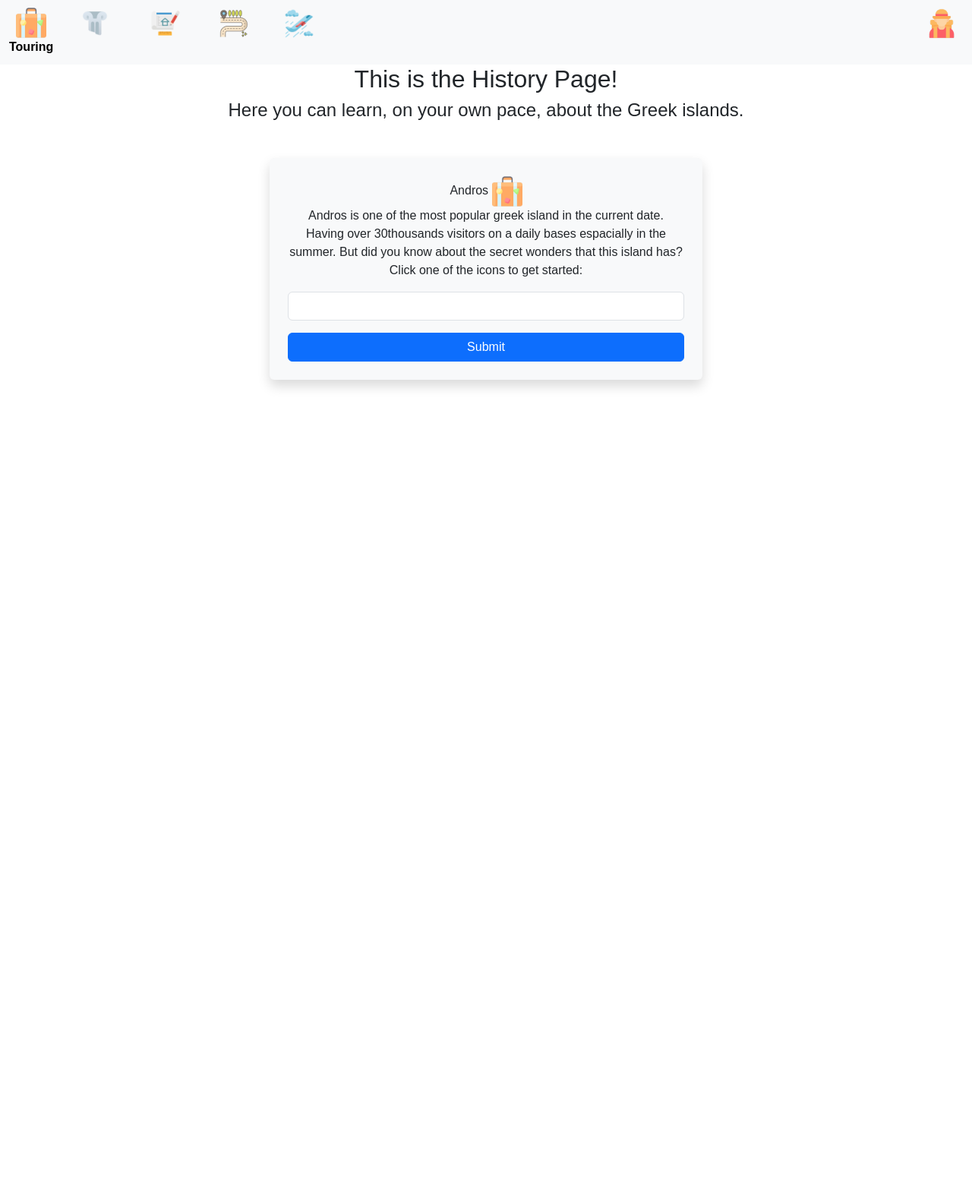
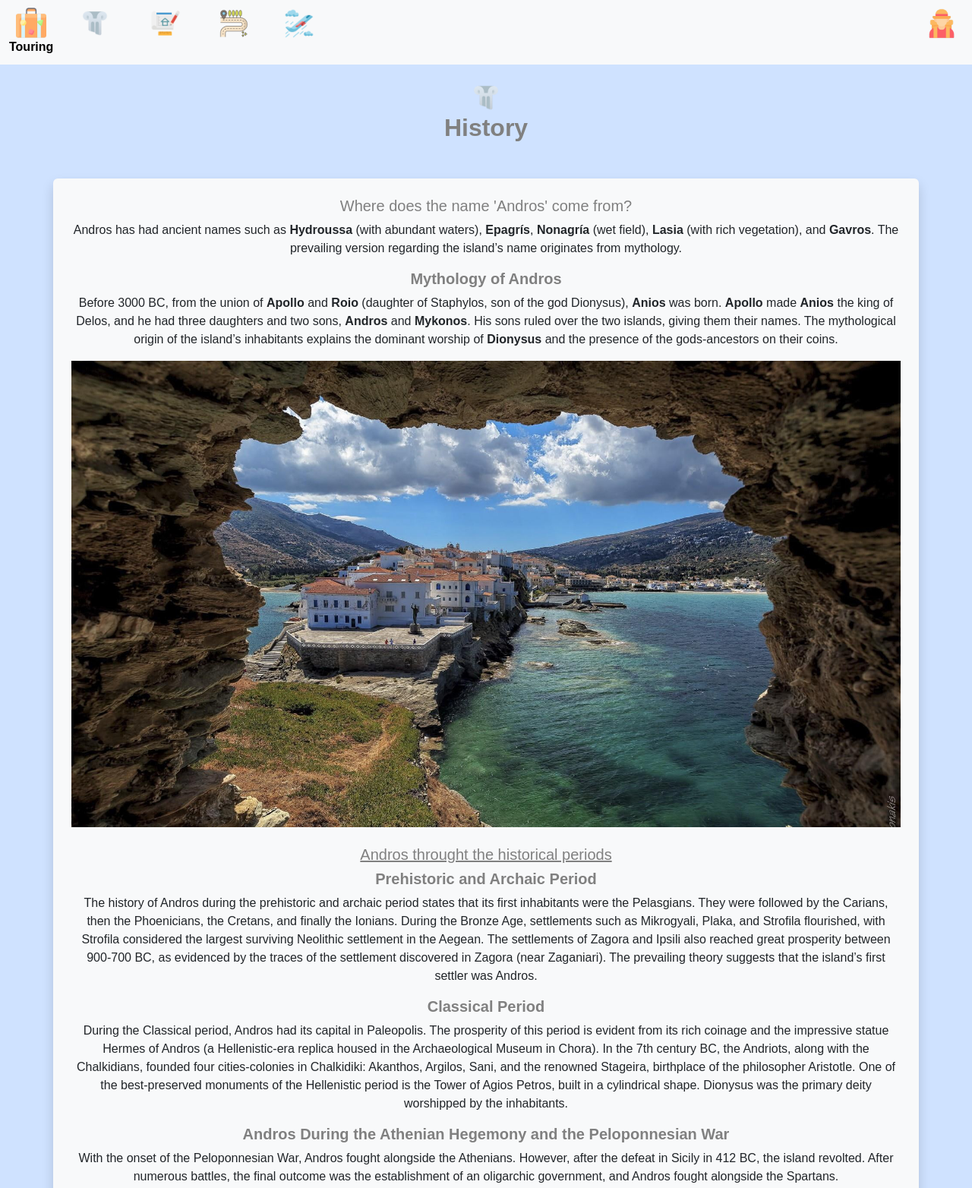
Before and after one commit to ThemisGon/Touring, a website: page history.html in a window 1280 px wide. Shown: the part 1-1565 px from the top of the page at 76% size. Before the commit the page ends 800 px from the top, so only its background shows below. Drawn offline with nearby package versions, Linux system fonts and the light colour scheme.

Commit message:
Starting HistoryPage
Ending the Home and starting History

```diff
--- a/history.html
+++ b/history.html
@@ -63,19 +63,30 @@
           </div>
         </div>
       </nav>
-      <h2> This is the History Page!</h2>
-      <h4> Here you can learn, on your own pace, about the Greek islands.</h4>
+      <br>
+      <img class="logo" src="images/history.png" alt="Login Icon">
+      <h2 style="color: gray;"> <b>History</b></h2>
       <div class="container my-5">
         <div class="row justify-content-center">
-          <div class="col-md-6 p-4 bg-light rounded shadow">
+          <div class="col-md-12 p-4 bg-light rounded shadow mx-auto">
             <form>
               <div class="mb-3">
-                <label for="email" class="form-label">Andros</label>
-                <img class="logo" src="images/touringlogo.png" alt="Touring Logo">
-                <p>Andros is one of the most popular greek island in the current date. Having over 30thousands visitors on a daily bases espacially in the summer. But did you know about the secret wonders that this island has? <br> Click one of the icons to get started:</p>
-                <input type="email" class="form-control" id="email">
+                <h5 style="color: gray;"> Where does the name 'Andros' come from?</h5>
+                <p>Andros has had ancient names such as <b>Hydroussa</b> (with abundant waters), <b>Epagrís</b>, <b>Nonagría</b> (wet field), <b>Lasia</b> (with rich vegetation), and <b>Gavros</b>. The prevailing version regarding the island’s name originates from mythology.</p>
+                <h5 style="color: gray;"> <b>Mythology of Andros</b></h5>
+                <p>Before 3000 BC, from the union of <b>Apollo</b> and <b>Roio</b> (daughter of Staphylos, son of the god Dionysus), <b>Anios</b> was born. <b>Apollo</b> made <b>Anios</b> the king of Delos, and he had three daughters and two sons, <b>Andros</b> and <b>Mykonos</b>. His sons ruled over the two islands, giving them their names. The mythological origin of the island’s inhabitants explains the dominant worship of <b>Dionysus</b> and the presence of the gods-ancestors on their coins.</p>
+                <img class="img-fluid" src="images/h1andros.jpg" alt="Touring Logo">
+                <br><br>
+                <h5 style="color: gray;"> <u>Andros throught the historical periods</u></h5>
+                <h5 style="color: gray;"> <b>Prehistoric and Archaic Period</b></h5>
+                <p>The history of Andros during the prehistoric and archaic period states that its first inhabitants were the Pelasgians. They were followed by the Carians, then the Phoenicians, the Cretans, and finally the Ionians. During the Bronze Age, settlements such as Mikrogyali, Plaka, and Strofila flourished, with Strofila considered the largest surviving Neolithic settlement in the Aegean. The settlements of Zagora and Ipsili also reached great prosperity between 900-700 BC, as evidenced by the traces of the settlement discovered in Zagora (near Zaganiari). The prevailing theory suggests that the island’s first settler was Andros.</p>
+                <h5 style="color: gray;"> <b>Classical Period</b></h5>
+                <p>During the Classical period, Andros had its capital in Paleopolis. The prosperity of this period is evident from its rich coinage and the impressive statue Hermes of Andros (a Hellenistic-era replica housed in the Archaeological Museum in Chora). In the 7th century BC, the Andriots, along with the Chalkidians, founded four cities-colonies in Chalkidiki: Akanthos, Argilos, Sani, and the renowned Stageira, birthplace of the philosopher Aristotle. One of the best-preserved monuments of the Hellenistic period is the Tower of Agios Petros, built in a cylindrical shape. Dionysus was the primary deity worshipped by the inhabitants.</p>
+                <h5 style="color: gray;"> <b>Andros During the Athenian Hegemony and the Peloponnesian War</b></h5>
+                <p>With the onset of the Peloponnesian War, Andros fought alongside the Athenians. However, after the defeat in Sicily in 412 BC, the island revolted. After numerous battles, the final outcome was the establishment of an oligarchic government, and Andros fought alongside the Spartans.</p>
+                <img class="img-fluid" src="images/h2Strofilas.jpg" alt="Touring Logo">
+                <h5 style="color: gray;"> <b>The largest preserved settlement of the Neolithic Era in the Aegean.</b></h5>
               </div>
-            <button type="submit" class="btn btn-primary w-100">Submit</button>
             </form>
           </div>
         </div>
--- a/styles.css
+++ b/styles.css
@@ -1,6 +1,7 @@
 body{
-    font-family: sans-serif;
-    text-align: center;
+  font-family: sans-serif;
+  text-align: center;
+  background-color: var(--bs-primary-bg-subtle);
 }
 .logo {
   width: 40px;
@@ -98,3 +99,8 @@ body{
   font-size: 0.9rem;
   color: inherit;
 }
+
+.images{
+  width: 650px;
+  height: 350px;
+}
```
Also changed, not shown: home.html (+3 -2 lines), images/h1andros.jpg (added), images/h2Strofilas.jpg (added).
